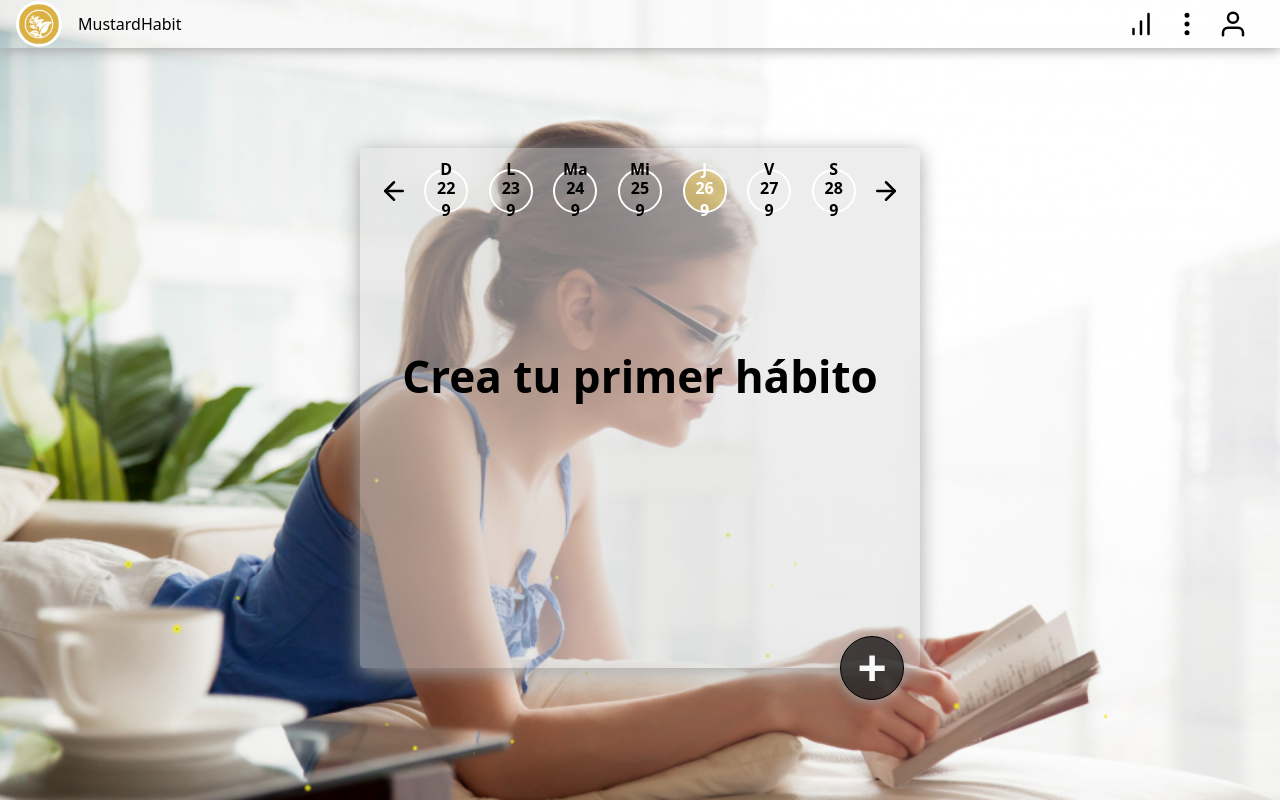
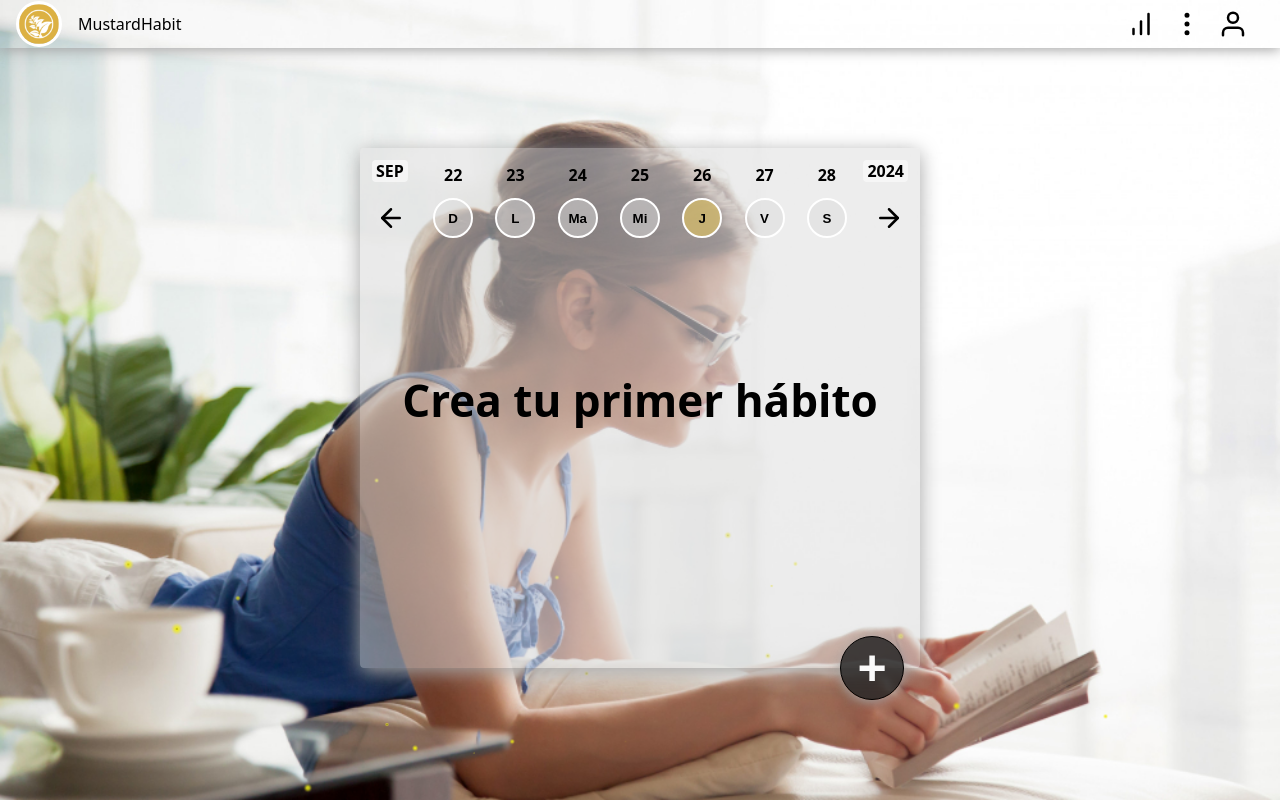
Before and after one commit to fabianvegadev/app-mustard-habit, a React (Vite) app: page / in a window 1280 px wide. Built offline with nearby package versions, Linux system fonts and the light colour scheme.

Commit message:
Nueva version estable, las funcionalidades de la datebar estan 100% funcionales

```diff
--- a/src/App/App.jsx
+++ b/src/App/App.jsx
@@ -60,7 +60,10 @@ function App() {
 
   const selectDay = (e) => {
     setSelectedDay(e.target.title);
+    console.log(e.target.title)
   };
+  console.log(selectedDay)
+
 
   // funcion para crear nuevos dias en localstorage cada vez que se le da click a las flechas de la navbar
   const createNewDates = (newDate) => {
@@ -112,9 +115,13 @@ function App() {
           newLogros.push({
             date: selectedDay
           })
+    } else {const indexABorrar = newLogros.findIndex((logro) => logro.date === selectedDay)
+      newLogros.splice(indexABorrar, 1)
     }
+    console.log(newLogros)
     saveLogros(newLogros);
   }
+  console.log(logros)
 
   const onDeleteHabit = (key) => {
     const newHabits = [...habits];
@@ -158,10 +165,14 @@ function App() {
   // Valida si las fechas de logros coinciden con las fechas del array de la navbar y cambia el valor de la propiedad allCompleted en el array
   useEffect(() => {
     const newDaysWithDates = [...daysWithDates]
-    logros.map((logro) => {
+    logros.map(() => {
       newDaysWithDates.map( (day) => {
-        if (logro.date === day.fullDate) {
+        const cierto = logros.some( (logro) => logro.date === day.fullDate)
+        if (cierto) {
           day.allCompleted = true
+          setDaysWithDates(newDaysWithDates)
+        } else {
+          day.allCompleted = false
           setDaysWithDates(newDaysWithDates)
         }
       })
--- a/src/DateBar/DateBar.css
+++ b/src/DateBar/DateBar.css
@@ -1,41 +1,39 @@
 /* DateBar.css */
-.date-bar-container {
+.datebarContainer {
   background-color: transparent;
   display: flex;
   justify-content: space-evenly;
-  padding: 16px 8px 8px 8px;
-}
-
-.date-bar-day {
-  width: 40px; /* Ajusta el tamaño del círculo */
-  height: 40px; /* Ajusta el tamaño del círculo */
-  border-radius: 50%;
-  border-style: solid;
-  border-color: white;
-  border-width: 2px;
-  margin: 5px; /* Espacio entre círculos */
-  min-width: none;
-  cursor: pointer;
-  transition: background-color 0.3s;
-  font-weight: bold; /* Aplica negrita a los nombres de los días */
-  display: flex;
-  flex-direction: column; /* Cambia a columna */
-  align-items: center; /* Centra el contenido */
-  justify-content: center;
+  padding: 16px 16px 8px 16px;
   position: relative;
 }
 
-.date-bar-day:hover {
-  background-color: #d0d0d0;
-
+.arrowContainer {
+  display: flex;
+  flex-direction: column;
+  justify-content: flex-end;
+  margin-bottom: 9px;
 }
 
-.date-bar-button:hover {
-    color: #d5b143; /* Cambio de color al pasar el ratón */
-  }
+.month {
+  background-color: rgba(250,250,250,0.7);
+  border-radius: 4px;
+  padding: 0px 4px 0px 4px;
+  position: absolute;
+  top: 12px;
+  left: 12px;
+}
 
-.date-bar-button {
-  background-color: transparent; /* Fondo transparente para que resalten los iconos */
+.year {
+  background-color: rgba(250,250,250,0.7);
+  border-radius: 4px;
+  padding: 0px 4px 0px 4px;
+  position: absolute;
+  top: 12px;
+  right: 12px;
+}
+
+.arrowContainer button {
+  background-color: transparent;
   border: none;
   color: black;
   font-size: 30px; /* Tamaño del icono */
@@ -43,43 +41,57 @@
   align-items: center;
 }
 
-.date-bar-button:hover {
+.datebarCenterContainer {
+  display: flex;
+  justify-content: space-around;
+  width: 100%;
+  padding: 0 16px 0 16px;
+}
+
+.dayContainer {
+  display: flex;
+  flex-direction: column;
+  align-items: center;
+  justify-content: space-between;
+}
+
+.datebarButton:hover {
   color: #d5b143; /* Cambio de color al pasar el ratón */
 }
 
-.date-bar-day.currentDay {
-  background-color: rgb(60, 60, 60, 0.6); /* Color de fondo para el día seleccionado */
-  color: white; /* Color del texto */
+.dayContainer button {
+  width: 40px;
+  height: 40px;
+  background-color: rgba(220,220,220,0.5);
+  border-radius: 50%;
+  border-style: solid;
+  border-color: white;
+  border-width: 2px;
+  margin:  12px 4px 4px 4px;
+  min-width: none;
+  cursor: pointer;
+  transition: background-color 0.3s;
   font-weight: bold;
+  position: relative;
 }
 
-.date-bar-day.selectedDay {
-  background-color: rgba(216, 189, 101, 0.7); /* Color de fondo para el día seleccionado */
-  color: white; /* Color del texto */
-  font-weight: bold;
+.dayContainer .selectedDay {
+  background-color: rgba(216, 189, 101, 0.7);
+}
+
+.dayContainer .allCompleted {
+  background-color: rgba(41, 187, 90, 0.658);
 }
 
 .IconCheck {
-    background-color: green;
-    color: white;
-    width: 16px;
-    height: 16px;
-    border-radius: 50%;
-    display: flex;
-    flex-direction: column;
-    position: absolute;
-    top: -4px;
-    right: 0px;
-}
-
-
-.text-date {
-  height: 16px;
+  color: white;
+  border-radius: 50%;
+  background-color: green;
   display: flex;
   align-items: center;
+  justify-content: center;
+  position: absolute;
+  top: -4px;
+  right: 0px;
+  transition: 3s;
 }
-
-.felicitaciones {
-  background-color: rgba(41, 187, 90, 0.658);
-
-}
--- a/src/DateBar/DateBar.jsx
+++ b/src/DateBar/DateBar.jsx
@@ -3,6 +3,8 @@ import { FaRegCheckCircle } from "react-icons/fa";
 import { FiArrowLeft, FiArrowRight } from 'react-icons/fi';
 
 const daysOfWeek = ['D', 'L', 'Ma', 'Mi', 'J', 'V', 'S'];
+const monthsOfYear = ['ENE', 'FEB', 'MAR', 'ABR', 'MAY', 'JUN', 'JUL', 'AGO', 'SEP', 'OCT', 'NOV', 'DIC'];
+
 
 const DateBar = (props) => {
 
@@ -12,61 +14,66 @@ const DateBar = (props) => {
     for (let i = 0; i < 7; i++) {
       const day = new Date(today);
       day.setDate(today.getDate() - today.getDay() + i);
-      const dia = day.getDate()
-      const mes = day.getMonth() + 1
+      var month = monthsOfYear[day.getMonth()]
+      var year = day.getFullYear()
       const fullDay = day.toLocaleDateString()
-      props.daysWithDates.map((day) => {
-        if (fullDay === day.fullDate) {
+      props.daysWithDates.map((d) => {
+        if (fullDay === d.fullDate) {
           showDaysWithDates.push(
             {
               name: daysOfWeek[i],
-              dia: dia,
-              mes: mes,
-              fullDate: day.fullDate,
-              allCompleted: day.allCompleted
+              day: day.getDate(),
+              fullDate: d.fullDate,
+              allCompleted: d.allCompleted
             }
           )
         }
       })
     };
-    return showDaysWithDates;
+    return [showDaysWithDates, month, year];
   }
 
-  const showDaysWithDates = getShowDaysWithDates(props.currentDate)
+  const [showDaysWithDates, month, year] = getShowDaysWithDates(props.currentDate)
+
+  console.log(showDaysWithDates)
 
   return (
-    <div className="date-bar-container">
-      <button onClick={props.handlePreviousWeek} className="date-bar-button">
-        <FiArrowLeft/>
-      </button>
+    <div className="datebarContainer">
 
-      {showDaysWithDates.map((item, index) => (
-        // console.log(item),
-        <div
-          title={[item.fullDate]}
-          onClick={(e) => props.selectDay (e)}
-          key={index}
-          className={
-            `date-bar-day
-            ${(item.allCompleted == true)
-              & (props.habits.length != 0)
-              && 'felicitaciones'}
-            ${props.selectedDay === (item.fullDate)
-                && 'selectedDay'}
-                `}
-        >
-          {(item.allCompleted === true & props.habits.length != 0)
-            ? <div className='IconCheck'> <FaRegCheckCircle/> </div>
-            : <div/>}
-          <div className='text-date'>{item.name}</div>
-          <div>{item.dia}</div>
-          <div>{item.mes}</div>
-        </div>
-      ))}
+      <div className='arrowContainer'>
+        <b className='month'>{month}</b>
+        <button
+          onClick={props.handlePreviousWeek}>
+            <FiArrowLeft/></button>
+      </div>
 
-      <button onClick={props.handleNextWeek} className="date-bar-button">
-        <FiArrowRight/>
-      </button>
+      <div className='datebarCenterContainer'>
+        {showDaysWithDates.map((item, index) =>
+            <div
+              key={index}
+              className='dayContainer'>
+
+              <b>{item.day}</b>
+              <button
+                title={[item.fullDate]}
+                onClick={(e) => props.selectDay (e)}
+                className={`${(item.allCompleted == true) & (props.habits.length != 0) && 'allCompleted'}
+                            ${(props.selectedDay === item.fullDate) && 'selectedDay'}`}>
+                {item.name}
+                {(item.allCompleted === true & props.habits.length != 0) ? <FaRegCheckCircle className='IconCheck' size={16}/> : <div></div>}
+              </button>
+
+            </div>
+          )}
+      </div>
+
+      <div className='arrowContainer'>
+        <b className='year'>{year}</b>
+        <button
+          onClick={props.handleNextWeek}>
+            <FiArrowRight/></button>
+      </div>
+
     </div>
   );
 };
--- a/src/HomePage/HomePage.jsx
+++ b/src/HomePage/HomePage.jsx
@@ -20,12 +20,10 @@ function HomePage (props) {
             habits={props.habits}
             selectDay={props.selectDay}
             selectedDay={props.selectedDay}
-            setSelectedDay={props.setSelectedDay}
-            currentDate={props.currentDate}
             daysWithDates={props.daysWithDates}
-            efectCurrentDay={props.efectCurrentDay}
             handlePreviousWeek={props.handlePreviousWeek}
             handleNextWeek={props.handleNextWeek}
+            currentDate={props.currentDate}
           />
         </div>
 
```
Also changed, not shown: src/DateBar/ContainerDia.jsx (added, +31 -0 lines).
